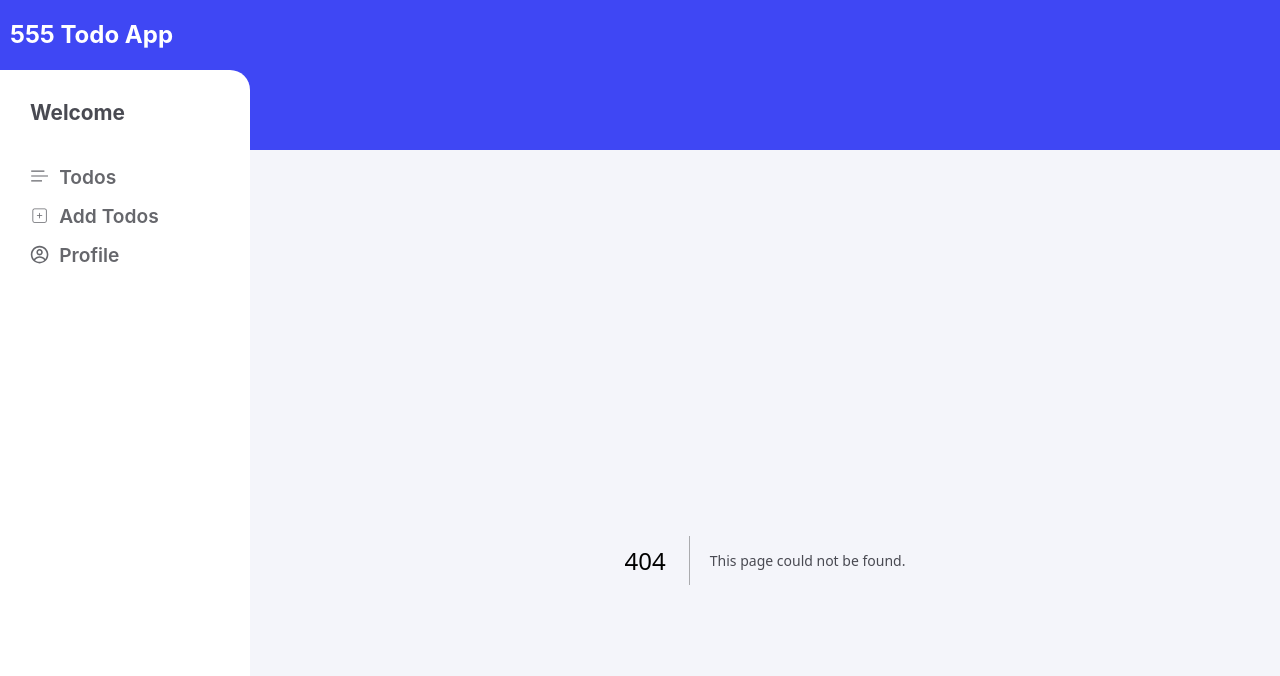
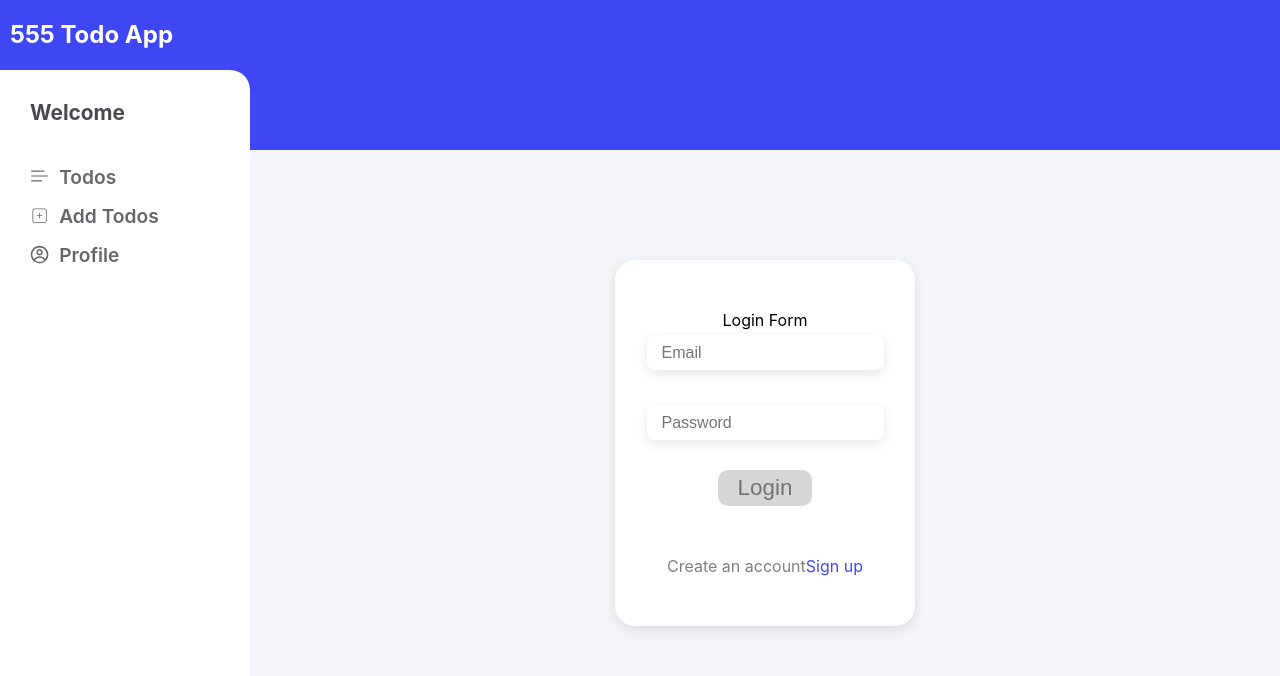
Before and after one commit to yosef-rrezaie/Todo-App, a Next.js app: page /signin in a window 1280 px wide. Before the commit this address had no page. Shown: the top 676 px of the page. Built offline with nearby package versions, Linux system fonts and the light colour scheme.

Commit message:
signin form

```diff
--- /dev/null
+++ b/components/layout/templates/SigninPage.js
@@ -0,0 +1,37 @@
+import Link from "next/link";
+import { useRouter } from "next/router";
+import { useState } from "react";
+
+function SigninPage() {
+  const [email, setEmail] = useState("");
+  const [password, setPassword] = useState("");
+  const router = useRouter();
+
+  function loginHandler() {
+
+  }
+  return (
+    <div className="signin-form">
+      <he>Login Form</he>
+      <input
+        type="text"
+        placeholder="Email"
+        value={email}
+        onChange={(e) => setEmail(e.target.value)}
+      />
+      <input
+        type="password"
+        placeholder="Password"
+        value={password}
+        onChange={(e) => setPassword(e.target.value)}
+      />
+      <button onClick={loginHandler}>Login</button>
+      <div>
+        <p>Create an account</p>
+        <Link href="/signup">Sign up</Link>
+      </div>
+    </div>
+  );
+}
+
+export default SigninPage;
--- /dev/null
+++ b/pages/signin.js
@@ -0,0 +1,7 @@
+import SigninPage from "@/components/layout/templates/SigninPage";
+
+function signin() {
+  return <SigninPage />;
+}
+
+export default signin;
```
